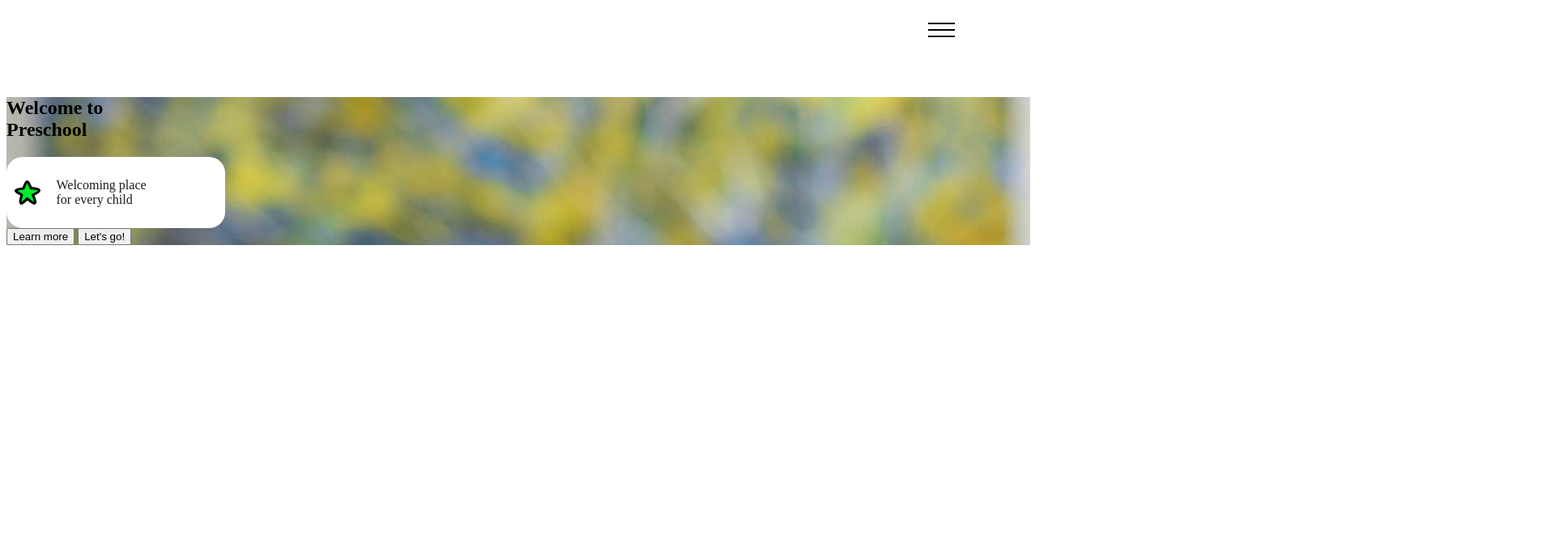
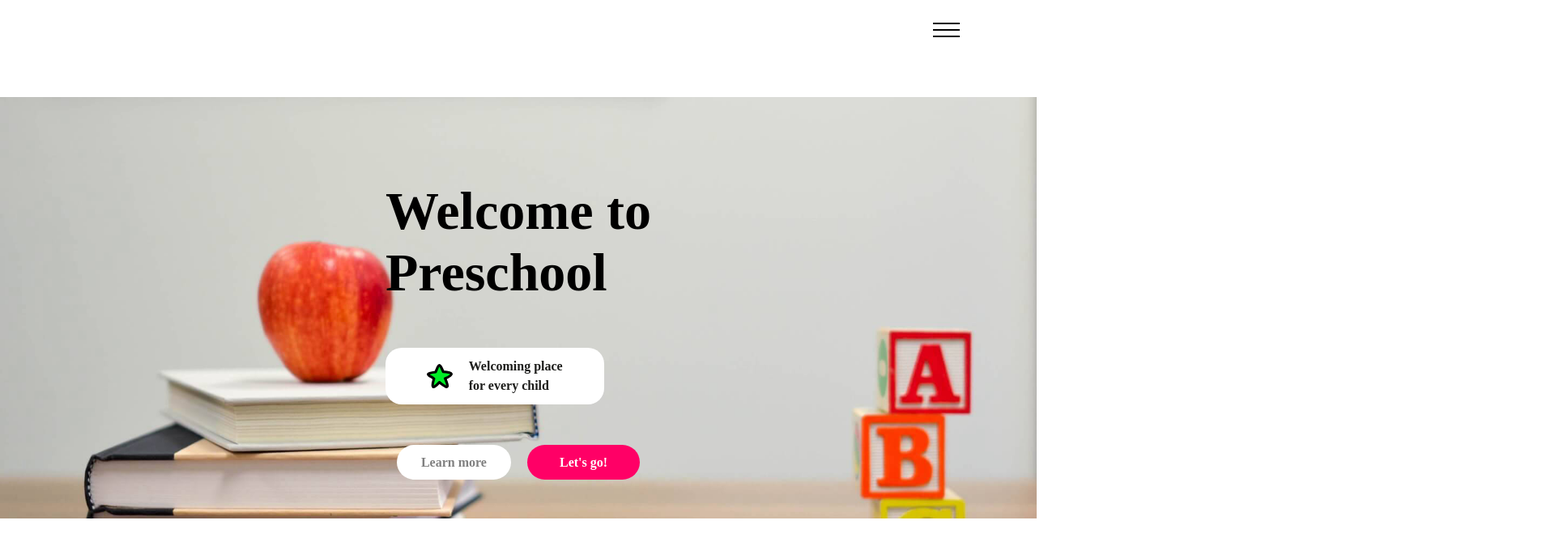
Before and after one commit to cate339/Pre-school, a website: page index.html in a window 1280 px wide. Shown: the top 680 px of the page at 81% size, 1920 px wide, since content can reach past the window. Drawn offline with Linux system fonts and the light colour scheme; a web font is replaced by a local one.

Commit message:
fix background image

```diff
--- a/index.html
+++ b/index.html
@@ -18,14 +18,16 @@
         </div>
         <div class="container">
             <div class="textContainer">
-                <h1>Welcome to <br> Preschool</h1>
+                <h1 class="welcometext">Welcome to <br> Preschool</h1>
                 <div class="card">
                     <!-- <i class="fas fa-star" style="color: #32cd32;"></i> -->
                     <img class="star" src="images/star.svg">
                     <p class="cardtext">Welcoming place <br> for every child</p>
                 </div>
-                <button>Learn more</button>
-                <button>Let's go!</button>
+            </div>
+            <div class="button">
+                <button class="but1">Learn more</button>
+                <button class="but2">Let's go!</button>
             </div>
         </div>
     </section>
--- a/style.css
+++ b/style.css
@@ -1,4 +1,4 @@
-@import url('https://fonts.googleapis.com/css2?family=Kiwi+Maru&display=swap')
+@import url('https://fonts.googleapis.com/css2?family=Kiwi+Maru&display=swap');
 
 body,
 html {
@@ -51,15 +51,34 @@ html {
 
 .container {
     background-image: url(./images/background\ landing\ page.jpg);
+    background-repeat: no-repeat;
+    background-size: cover;
+    position: relative;
+    background-position-x: 50%;
+    background-position-y: 50%;
+    padding: 48px 16px;
+    display: flex;
+    flex-direction: column;
+    justify-content: center;
+    align-items: center;
+
+}
+
+.welcometext {
+    font-family: 'kiwi maru', serif;
+    font-size: 66px;
+    font-weight: 700;
 }
 
 .card {
     width: 250px;
+    height: 50px;
     border: 1px;
     border-radius: 20px;
     background-color: #fff;
     display: flex;
     align-items: center;
+    justify-content: center;
     padding: 10px;
 }
 
@@ -71,6 +90,39 @@ html {
     margin-left: 20px;
     font-family: 'kiwi maru',serif;
     font-size: 16px;
-    font-weight: 400;
+    font-weight: 700;
+    line-height: 24px;
     color: rgb(29, 29, 27);
 }
+
+.button {
+    display: flex;
+    margin-top: 50px;
+    gap: 20px;
+}
+
+.but1{
+    background-color: rgb(255, 255, 255);
+    border: 1px rgb(255, 255, 255);
+    border-radius: 60px;
+    font-family: 'kiwi maru', serif;
+    font-size: 16px;
+    font-weight: 600;
+    color: rgb(128, 128, 128);
+    line-height: 23px;
+    cursor: pointer;
+    padding: 10px 30px;
+}
+
+.but2{
+    background-color: rgb(255, 0, 102);
+    border: 1px rgb(255, 255, 255);
+    border-radius: 60px;
+    font-family: 'kiwi maru', serif;
+    font-size: 16px;
+    font-weight: 600;
+    color: rgb(255, 255, 255);
+    line-height: 23px;
+    cursor: pointer;
+    padding: 10px 40px;
+}
```
